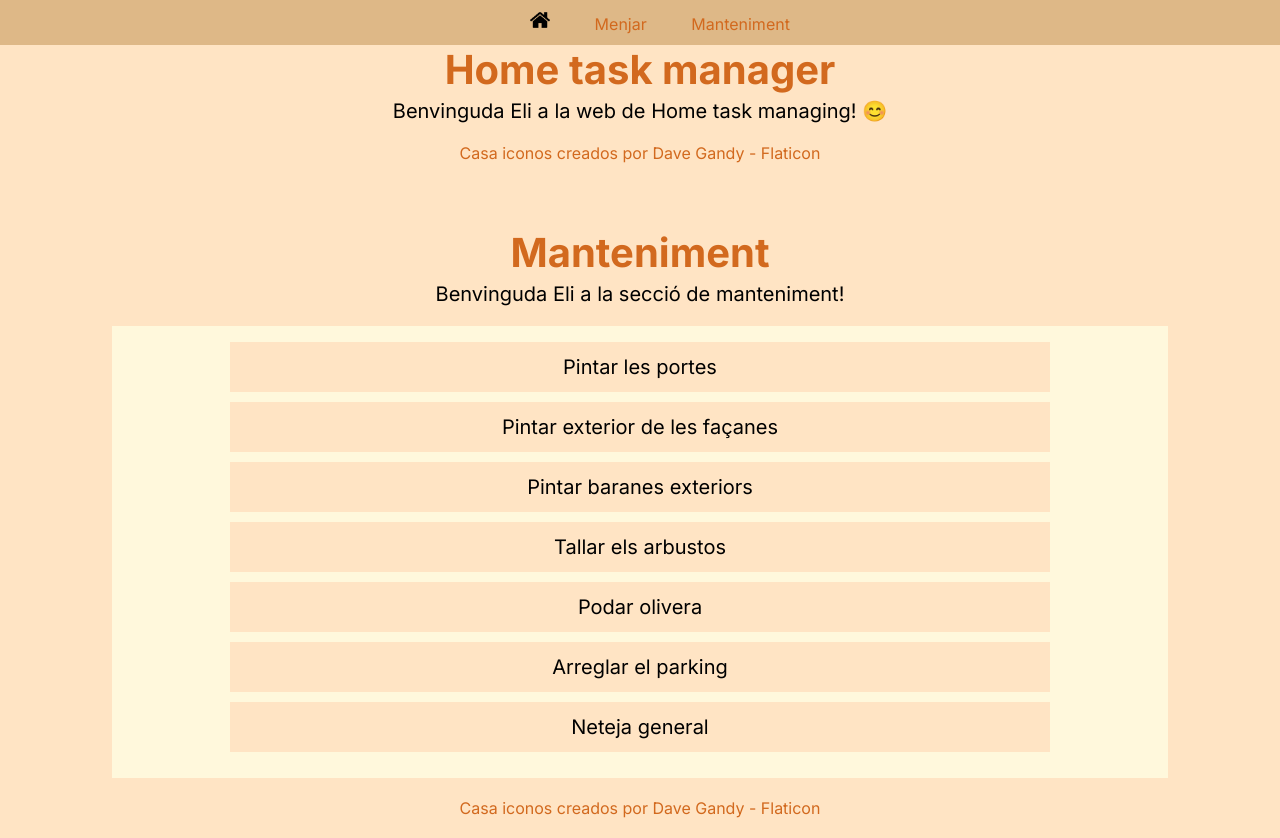
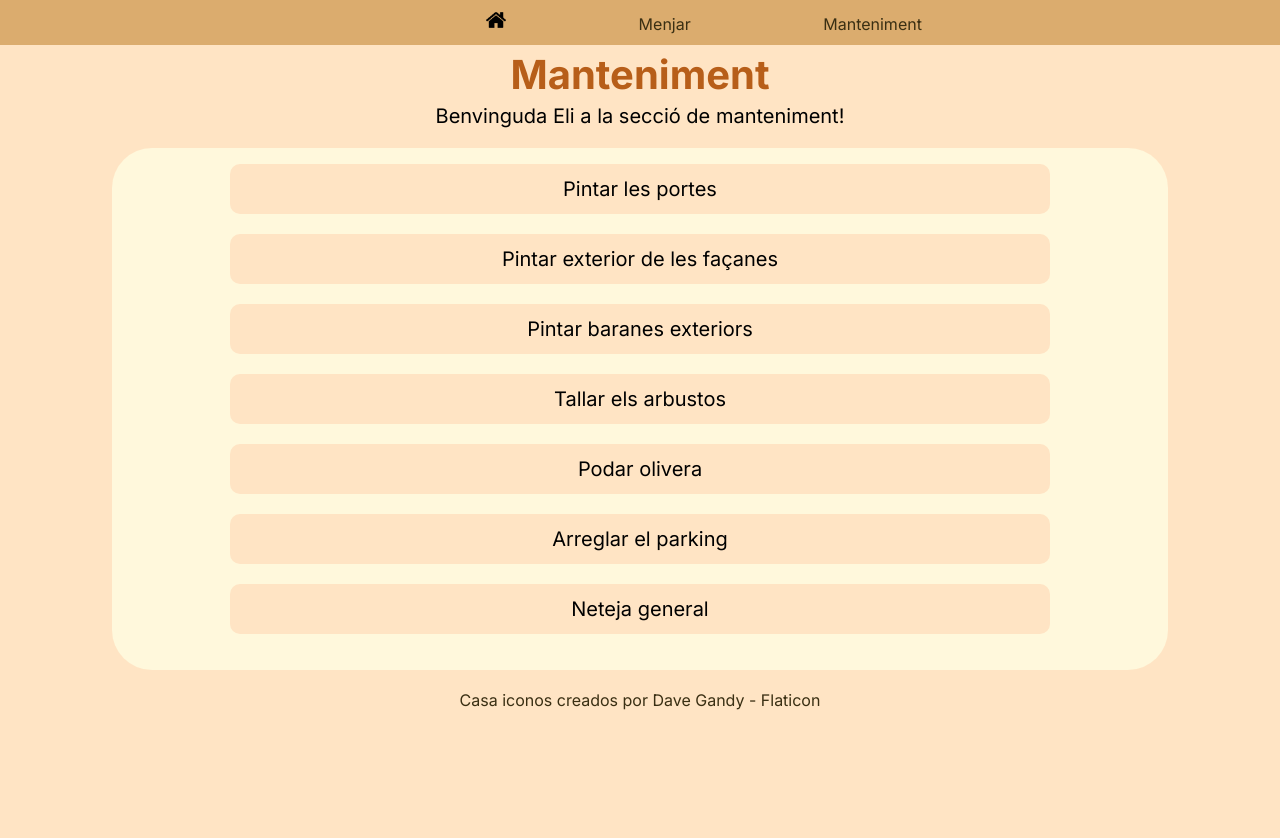
Before and after one commit to Magiclovekorean/Home-task-manager-per-elisenda, a plain HTML site: page manteniment.html in a window 1280 px wide. After the commit the page ends 800 px from the top, so only its background shows below. Drawn offline with Linux system fonts and the light colour scheme.

Commit message:
Fixed accesability issues like for example, color radius.

```diff
--- a/css/styles.css
+++ b/css/styles.css
@@ -4,7 +4,7 @@
 }
 
 body {
-    background-color: bisque;
+    background-color: rgb(255, 228, 196);
     font-family: 'Inter', Arial;
     margin: 0;
     padding: 0;
@@ -16,7 +16,7 @@ header {
 }
 
 nav {
-    background-color: burlywood;
+    background-color: #dbac6e;
     width: 100%;
     height: 45px;
     margin-bottom: 10px;
@@ -27,14 +27,14 @@ nav {
 nav li {
     display: inline-block;
     margin-top: 10px;
-    margin-left: 40px;
+    margin-left: 10%;
 }
 
 h1 {
-    color:chocolate;
+    color: #b75e19;
     margin-bottom: 5px;
     font-size: 40px;
-    margin-top: 50wpx;
+    margin-top: 50px;
 }
 
 p {
@@ -48,21 +48,18 @@ a {
 }
 
 a:link {
-    color: chocolate;
+    color: #3a2f13;
 }
 
 a:visited  {
-    color: coral;
+    color: #5c4321;
 }
 
-a:hover {
-    color: blanchedalmond;
+a:hover, a:active {
+    color: #3a2f13;
     text-decoration: underline;
 }
 
-a:active {
-    color: bisque;
-}
 
 img {
     height: 20px;
@@ -72,8 +69,3 @@ img {
 footer {
     padding-bottom: 20px;
 }
-
-footer a:hover{
-    text-decoration: underline;
-    color: #df993c;
-}
--- a/css/to-do-list.css
+++ b/css/to-do-list.css
@@ -18,14 +18,16 @@ li {
     height: auto;
     max-width: 6000px;
     padding: 16px;
+    border-radius: 40px;
 }
 
 .todo-list li {
     background-color:bisque;
     width: 80%;
-    height: 50px;
+    height: auto;
     margin: auto;
     margin-bottom: 10px;
     text-align: center;
     line-height: 50px;
+    border-radius: 10px;
 }
--- a/manteniment.html
+++ b/manteniment.html
@@ -4,28 +4,19 @@
 <head>
     <meta charset="UTF-8">
     <meta name="viewport" content="width=device-width, initial-scale=1.0">
-    <title>Manteniment</title>
+    <title>Manteniment | Home Task Manager per Elisenda</title>
     <link rel="icon" href="/images/house-icon.webp">
     <link rel="stylesheet" href="/css/styles.css">
     <link rel="preconnect" href="https://fonts.googleapis.com">
     <link rel="preconnect" href="https://fonts.gstatic.com" crossorigin>
     <link href="https://fonts.googleapis.com/css2?family=Inter:wght@400;700&display=swap" rel="stylesheet">
     <link rel="stylesheet" href="/css/to-do-list.css">
-</head>
-
-<body>
-    <!DOCTYPE html>
-    <html lang="ca">
-
-    <head>
-        <meta charset="UTF-8">
-        <meta name="viewport" content="width=device-width, initial-scale=1.0">
-        <title>Home task manager</title>
-        <link rel="icon" href="/images/house-icon.webp">
-        <link rel="stylesheet" href="/css/styles.css">
-        <link rel="preconnect" href="https://fonts.googleapis.com">
-        <link rel="preconnect" href="https://fonts.gstatic.com" crossorigin>
-        <link href="https://fonts.googleapis.com/css2?family=Inter:wght@400;700&display=swap" rel="stylesheet">
+    <meta name="description" content="Consulta les tasques de manteniment domèstic." />
+    <meta property="og:title" content="Manteniment | Home Task Manager per Elisenda" />
+    <meta property="og:type" content="website" />
+    <meta property="og:url" content="https://home-task-manager-per-eli.netlify.app/manteniment.html" />
+    <meta property="og:image" content="https://home-task-manager-per-eli.netlify.app/images/house-icon.webp" />
+    <meta property="og:description" content="Consulta les tasques de manteniment domèstic." />
 </head>
 
 <body>
@@ -45,22 +36,9 @@
         </ul>
     </nav>
     <header>
-            <h1>Home task manager</h1>
-            <p>Benvinguda Eli a la web de Home task managing! 😊</p>
-        </header>
-        <footer>
-            <a href="https://www.flaticon.es/iconos-gratis/casa" title="casa iconos">Casa iconos creados por Dave Gandy
-                -
-                Flaticon</a>
-        </footer>
-    </body>
-
-    </html>
-    <header>
         <h1>Manteniment</h1>
         <p>Benvinguda Eli a la secció de manteniment!</p>
     </header>
-
     <main>
         <ul class="todo-list">
             <li>
```
Also changed, not shown: index.html (+8 -0 lines), menjar.html (+7 -1 lines). Lines whose indentation alone changed are shown as unchanged.
